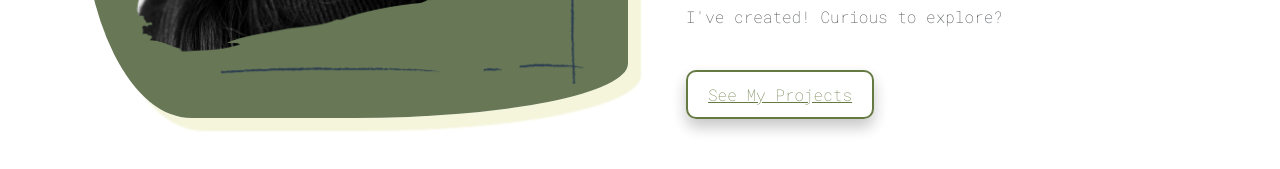
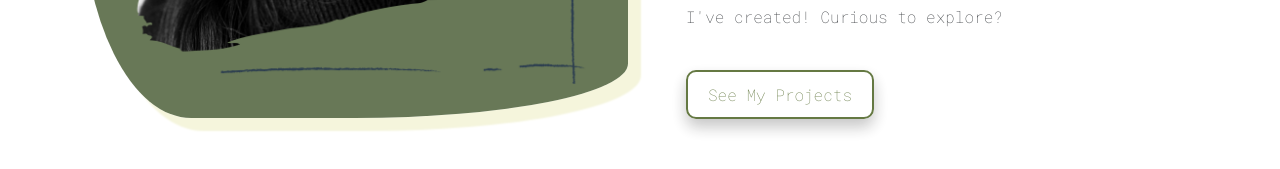
Before and after one commit to jgchoti/jgchoti.github.io, a React (Create React App) app: page /about in a window 1280 px wide. In both pictures the pointer is over the link "See My Projects". Shown: the part 626-795 px from the top of the page. Built offline with nearby package versions, Linux system fonts and the light colour scheme.

Commit message:
Update components.css

```diff
--- a/src/style/components.css
+++ b/src/style/components.css
@@ -117,6 +117,7 @@ form button:hover,
   background-color: white;
   box-shadow: rgba(0, 0, 0, 0.25) 0 8px 15px;
   transform: translateY(-2px);
+  text-decoration: none !important;
 }
 .content-container .btn-branding {
   margin: 0 auto;
@@ -149,6 +150,7 @@ form button:hover,
   background-color: var(--secondary-color);
   box-shadow: rgba(0, 0, 0, 0.25) 0 8px 15px;
   transform: translateY(-2px);
+  text-decoration: none !important;
 }
 
 .logo {
```
